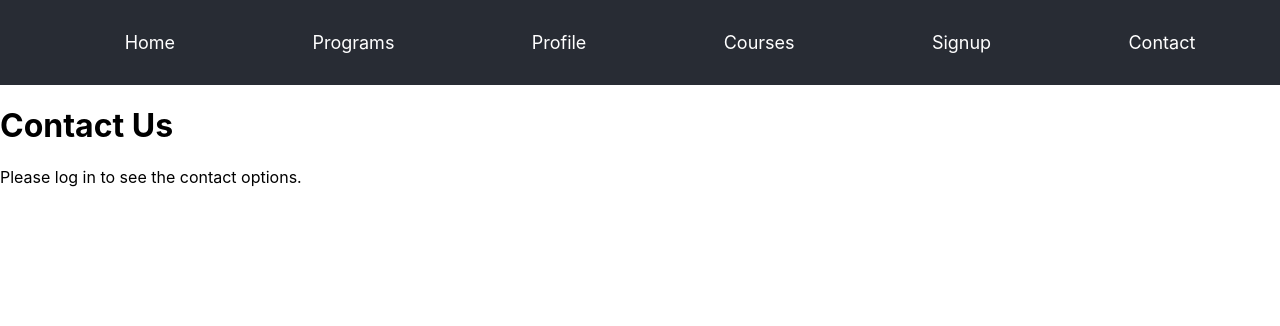
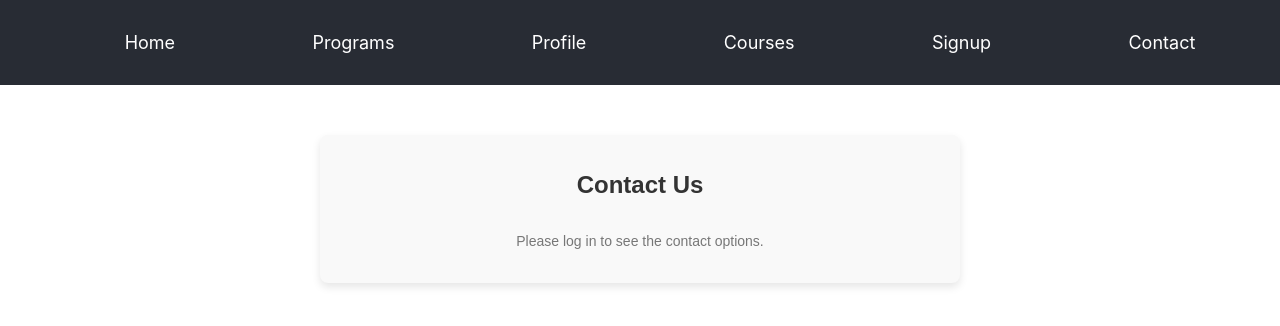
Before and after one commit to code-sample-git/group2-bow-course-registration, a React (Create React App) app: page /contact in a window 1280 px wide. Shown: the top 326 px of the page. Built offline with nearby package versions, Linux system fonts and the light colour scheme.

Commit message:
Updated Contact.js and css
Added style for contact.js

```diff
--- a/src/components/Contact.css
+++ b/src/components/Contact.css
@@ -0,0 +1,61 @@
+/* Contact.css */
+.contact-container {
+    width: 100%;
+    max-width: 600px;
+    margin: 50px auto;
+    padding: 20px;
+    background-color: #f9f9f9;
+    box-shadow: 0 4px 8px rgba(0, 0, 0, 0.1);
+    border-radius: 8px;
+    font-family: Arial, sans-serif;
+}
+
+.contact-container h1 {
+    text-align: center;
+    font-size: 24px;
+    margin-bottom: 20px;
+    color: #333;
+}
+
+.contact-container form {
+    display: flex;
+    flex-direction: column;
+    gap: 15px;
+}
+
+.contact-container textarea {
+    width: 100%;
+    height: 150px;
+    padding: 10px;
+    border: 1px solid #ccc;
+    border-radius: 4px;
+    font-size: 16px;
+    resize: none;
+}
+
+.contact-container button {
+    padding: 10px 15px;
+    background-color: #4CAF50;
+    color: white;
+    border: none;
+    border-radius: 4px;
+    font-size: 16px;
+    cursor: pointer;
+    transition: background-color 0.3s ease;
+}
+
+.contact-container button:hover {
+    background-color: #45a049;
+}
+
+.contact-container p {
+    text-align: center;
+    color: #777;
+    font-size: 14px;
+}
+
+/* For logged-out message */
+.contact-container p.login-message {
+    font-size: 16px;
+    color: #333;
+}
--- a/src/components/Contact.js
+++ b/src/components/Contact.js
@@ -5,7 +5,7 @@ import './Contact.css';
 
 const Contact = () => {
     const [message, setMessage] = useState('');
-    const [userRole, setUserRole] = useState(() => {
+    const [userRole] = useState(() => {
         // Get the role from session storage
         const userCredentials = JSON.parse(sessionStorage.getItem('userCredentials')) || [];
         // Check if there are any logged-in users
```
